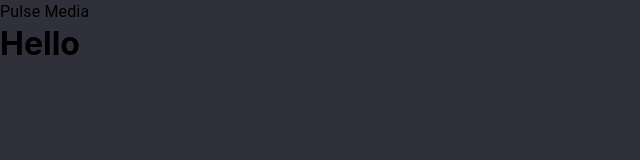
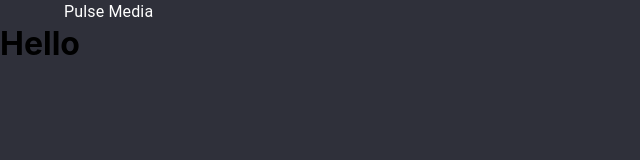
Before and after one commit to BrandonGrayson/mui-pulse-media, a React (Create React App) app: page / in a window 1280 px wide. Shown: the top 160 px of the page, without its empty margins (0-640 px from the left). Built offline with nearby package versions, Linux system fonts and the light colour scheme.

Commit message:
added secondary theme and spacing to nav

```diff
--- a/src/Header_Footer/Header.js
+++ b/src/Header_Footer/Header.js
@@ -4,7 +4,11 @@ import {Box, Typography} from '@mui/material';
 export default function Navbar() {
   return (
     <Box sx={{ flexGrow: 1 }}>
-      <Box>
+      <Box
+       sx={{
+         color: "primary.secondary",
+         ml: "5%"
+        }}>
         <Typography>Pulse Media</Typography>
       </Box>
     </Box>
--- a/src/index.js
+++ b/src/index.js
@@ -9,7 +9,8 @@ import { createTheme } from '@mui/material/styles';
 const theme = createTheme({
   palette: {
     primary: {
-      main: "#2F303A"
+      main: "#2F303A",
+      secondary: '#FFFFFF'
     }
   }
 })
```
